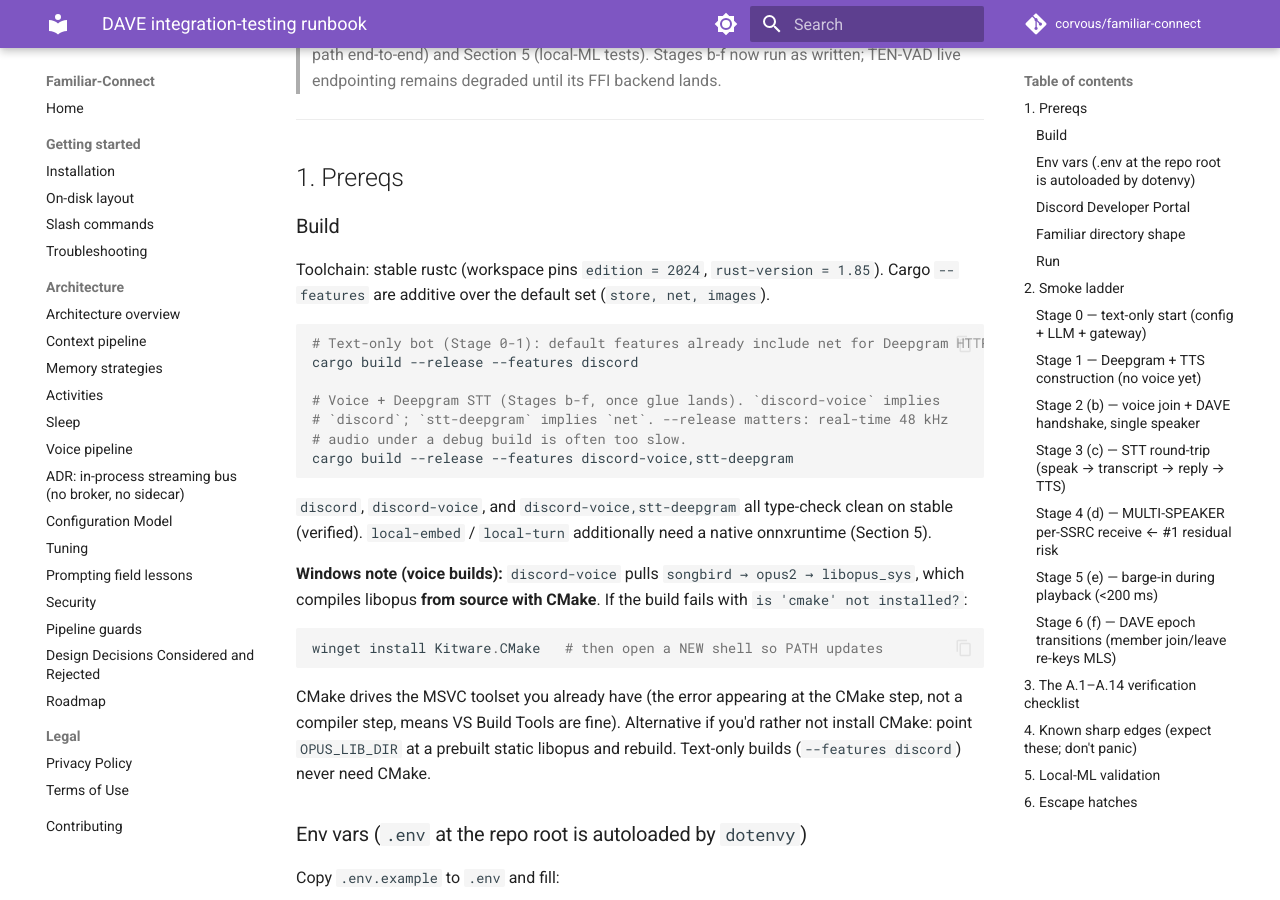
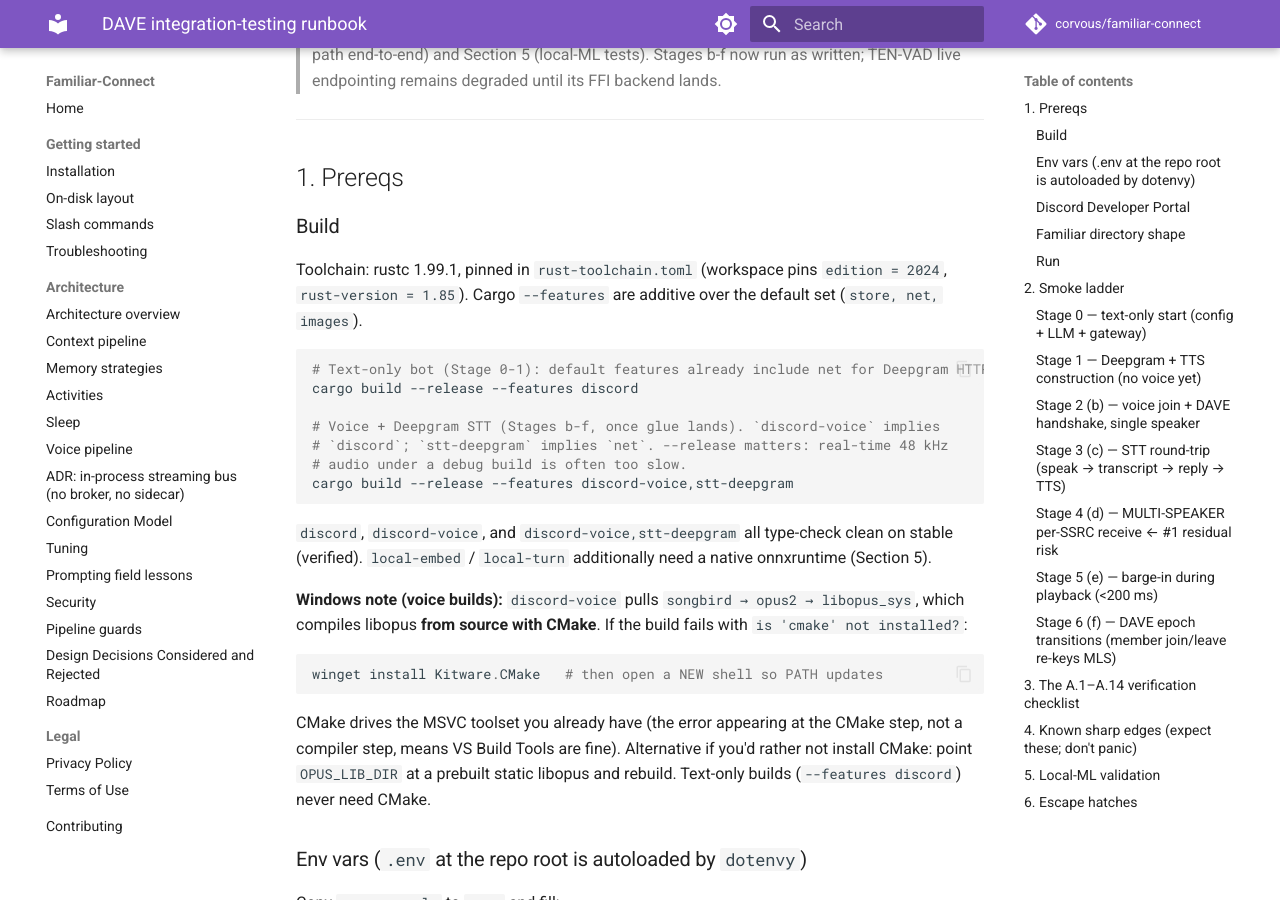
Before and after one commit to CorVous/Familiar-Connect, an MkDocs documentation site: the page built from docs/getting-started/dave-runbook.md, in a window 1280 px wide and 900 px high, scrolled down 681 px. Built offline with MkDocs 1.6.1 and Material for MkDocs 9.7.7, drawn with Linux system fonts in a browser that asks for light colours; comment, search, counter and statistics services are not loaded.

Commit message:
ci: pin Rust 1.99.1 so new stable lints can't break main
CI installed whatever stable was current, so the Rust 1.99 release turned
main red on 2026-10-11 without any code change.

- rust-toolchain.toml pins 1.99.1; CI installs from that file with
  `rustup toolchain install` instead of dtolnay/rust-toolchain@stable,
  so there is one source of truth for the version.
- rust-cache drops `workspaces: rust`: the workspace moved to the repo
  root, so the cache was looking for a rust/ directory that is gone.
- Refresh the CI header comment and the runbook's toolchain line.

Co-Authored-By: Claude Opus 5.5 <noreply@anthropic.com>
Claude-Session: https://claude.ai/code/session_01BuACaTjAVa2nHPfySiUEfk

````diff
--- a/docs/getting-started/dave-runbook.md
+++ b/docs/getting-started/dave-runbook.md
@@ -39,7 +39,7 @@ see [On-disk layout](on-disk-layout.md#where-the-familiars-root-lives).
 
 ### Build
 
-Toolchain: stable rustc (workspace pins `edition = 2024`, `rust-version = 1.85`).
+Toolchain: rustc 1.99.1, pinned in `rust-toolchain.toml` (workspace pins `edition = 2024`, `rust-version = 1.85`).
 Cargo `--features` are additive over the default set (`store, net, images`).
 
 ```bash
--- a/rust-toolchain.toml
+++ b/rust-toolchain.toml
@@ -1,3 +1,5 @@
+# Pinned so a new stable release (and its new clippy lints) can't turn CI red
+# overnight. Bump deliberately: change this, fix any new lints, commit together.
 [toolchain]
-channel = "stable"
+channel = "1.99.1"
 components = ["rustfmt", "clippy"]
````
Also changed, not shown: 1 other file.
